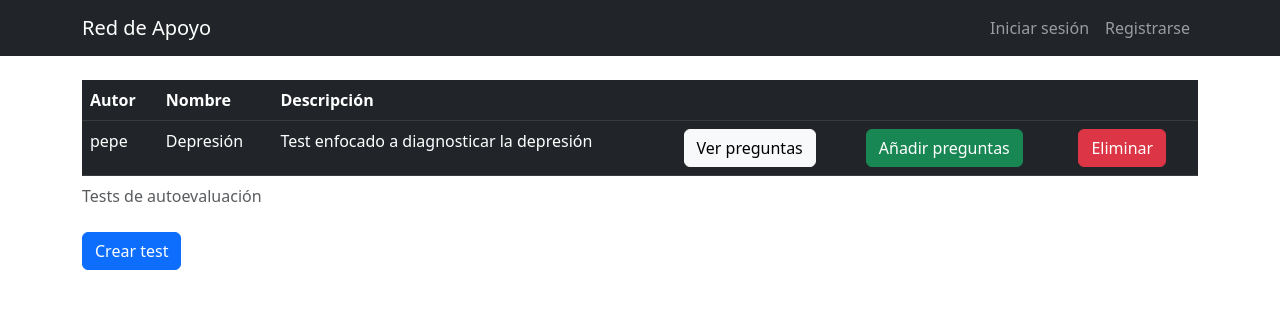
After one commit to nenis11andres/ProyectoAyuda-Andres, a Django app: page /index_tests/ in a window 1280 px wide. The commit adds this page. Shown: the top 309 px of the page. Run offline with Django 4.2, Linux system fonts and the light colour scheme; data comes from the database, SQL or seed files in the repository; both versions use the stored data as it was after the commit.

Commit message:
KAN-8 Templates, views y urls creados >> ¿Respuestas pendientes?

```diff
--- a/RefugioDigital/urls.py
+++ b/RefugioDigital/urls.py
@@ -17,11 +17,19 @@ Including another URLconf
 from django.contrib import admin
 from django.urls import path
 from usuarios_app.views import login_view,registro,logout_view,inicio_view #eliminar inicio_view cuando se cambie
+from tests_app.views import index, crear_test, ver_preguntas, agregar_pregunta, eliminar_test, editar_pregunta, eliminar_pregunta
 
 urlpatterns = [
     path('admin/', admin.site.urls),
     path("registro/", registro, name="registro"),
     path("login/", login_view, name="login"),
     path('logout/', logout_view, name='logout'),
+    path('index_tests/', index, name='index_tests'),
+    path('crear_test/', crear_test, name='crear_test'),
+    path('eliminar_test/<int:pk>', eliminar_test, name='eliminar_test'),
+    path('ver_preguntas/<int:pk>', ver_preguntas, name='ver_preguntas'),
+    path('agregar_pregunta/<int:pk>', agregar_pregunta, name='agregar_pregunta'),
+    path('editar_pregunta/<int:pkPregunta>/<int:pkTest>', editar_pregunta, name='editar_pregunta'),
+    path('eliminar_pregunta/<int:pkPregunta>/<int:pkTest>', eliminar_pregunta, name='eliminar_pregunta'),
 
 ]
--- a/tests_app/models.py
+++ b/tests_app/models.py
@@ -3,7 +3,7 @@ from usuarios_app.models import Usuario
 
 # Create your models here.
 class Test(models.Model):
-    autor = models.ForeignKey(Usuario, on_delete=models.CASCADE, related_name="tests", unique=True, null=False, blank=False)
+    autor = models.ForeignKey(Usuario, on_delete=models.CASCADE, related_name="tests", unique=False, null=False, blank=False)
     nombre = models.CharField(max_length=30, unique=True, null=False, blank=False)
     descripcion = models.CharField(max_length=1000, unique=False, null=True, blank=True)
     fecha_creacion = models.DateTimeField(auto_now_add=True, unique=False, null=False, blank=False)
@@ -11,7 +11,7 @@ class Test(models.Model):
 
 
 class Pregunta(models.Model):
-    test = models.ForeignKey(Test, on_delete=models.CASCADE, related_name="preguntas", null=False, blank=False)
+    test = models.ForeignKey(Test, on_delete=models.CASCADE, related_name="preguntas", unique=False, null=False, blank=False)
     texto = models.CharField(max_length=255, unique=False, null=False, blank=False)
 
 
--- /dev/null
+++ b/tests_app/templates/index_tests.html
@@ -0,0 +1,75 @@
+{% extends 'base.html' %} {% block content %}
+<!DOCTYPE html>
+<html lang="es">
+  <head>
+    <meta charset="UTF-8" />
+    <meta name="viewport" content="width=device-width, initial-scale=1.0" />
+    <title>Tests</title>
+  </head>
+  <body>
+    {% if messages %}
+		<div class="messages">
+		{% for message in messages %}
+			<div class="alert {% if message.tags %}alert-{{ message.tags }}"{% endif %}>
+				{{ message }}
+			</div>
+		{% endfor %}
+		</div>
+	{% endif %}
+    {% if tests %}
+    <table class="table table-dark table-responsive">
+      <caption>
+        Tests de autoevaluación
+      </caption>
+      <thead>
+        <tr>
+          <th>Autor</th>
+          <th>Nombre</th>
+          <th>Descripción</th>
+          <th></th>
+          <th></th>
+          <th></th>
+        </tr>
+      </thead>
+      <tbody>
+        {% for test in tests %}
+        <tr>
+          <td>{{ test.autor }}</td>
+          <td>{{ test.nombre }}</td>
+          <td>{{ test.descripcion }}</td>
+          <td>
+            <a href="{% url 'ver_preguntas' test.id %}" class="btn btn-light"
+              >Ver preguntas</a
+            >
+          </td>
+          <td>
+            <a
+              href="{% url 'agregar_pregunta' test.id %}"
+              class="btn btn-success"
+              >Añadir preguntas</a
+            >
+          </td>
+          <td>
+            <form
+              method="POST"
+              action="{% url 'eliminar_test' test.id %}"
+              onsubmit="return confirm('¿Seguro?')"
+            >
+              {% csrf_token %}
+              <button type="submit" value="borrar" class="btn btn-danger">
+                Eliminar
+              </button>
+            </form>
+          </td>
+        </tr>
+        {% endfor %}
+      </tbody>
+    </table>
+    {% else %}
+    <h2>No hay tests disponibles</h2>
+    {% endif %}
+
+    <a href="{% url 'crear_test' %}" class="btn btn-primary">Crear test</a>
+  </body>
+</html>
+{% endblock %}
--- a/tests_app/views.py
+++ b/tests_app/views.py
@@ -1,3 +1,82 @@
-from django.shortcuts import render
+from django.shortcuts import render, redirect, get_object_or_404
+from .models import Test, Pregunta, Respuesta
+from usuarios_app.models import Usuario
+from .forms import TestForm, PreguntaForm, RespuestaForm
+from django.contrib import messages
+
 
 # Create your views here.
+def index(request):
+    tests = Test.objects.all()
+
+    return render(request, 'index_tests.html', { 'tests': tests })
+
+
+def crear_test(request):
+    test = Test()
+    form = TestForm()
+
+    if request.method == "POST":
+        form = TestForm(request.POST)
+        if form.is_valid():
+            test = form.save(commit=False)
+            test.autor = request.user
+            test.save()
+            messages.success(request, 'El test ha sido creado correctamente.')
+            return redirect('index_tests')
+
+    return render(request, 'crear_test.html', { 'form': form })
+
+
+def ver_preguntas(request, pk):
+    test = get_object_or_404(Test, pk=pk)
+    preguntas = test.preguntas.all()
+
+    return render(request, 'ver_preguntas.html', { 'preguntas': preguntas, 'test': test })
+
+
+def agregar_pregunta(request, pk):
+    test = get_object_or_404(Test, pk=pk)
+    form = PreguntaForm()
+
+    if request.method == "POST":
+        form = PreguntaForm(request.POST)
+        if form.is_valid():
+            pregunta = form.save(commit=False)
+            pregunta.test = test
+            pregunta.save()
+            messages.success(request, 'La pregunta ha sido agregada correctamente.')
+            return redirect('index_tests')
+
+    return render(request, 'agregar_pregunta.html', { 'form': form })
+
+
+def eliminar_test(request, pk):
+    test = get_object_or_404(Test, pk=pk)
+    test.delete()
+    messages.warning(request, 'El test ha sido eliminado correctamente.')
+
+    return redirect('index_tests')
+
+
+def editar_pregunta(request, pkPregunta, pkTest):
+    test = get_object_or_404(Test, pk=pkTest)
+    pregunta = get_object_or_404(Pregunta, pk=pkPregunta)
+    form = PreguntaForm()
+
+    if request.method == "POST":
+        form = PreguntaForm(request.POST, instance=pregunta)
+        if form.is_valid():
+            pregunta.save()
+            messages.info(request, 'La pregunta ha sido editada correctamente.')
+            return redirect('ver_preguntas', pkTest)
+
+    return render(request, 'editar_pregunta.html', { 'form': form })
+
+
+def eliminar_pregunta(request, pkPregunta, pkTest):
+    pregunta = get_object_or_404(Pregunta, pk=pkPregunta)
+    pregunta.delete()
+    messages.warning(request, 'La pregunta ha sido eliminada correctamente.')
+
+    return redirect('ver_preguntas', pkTest)
--- a/usuarios_app/templates/base.html
+++ b/usuarios_app/templates/base.html
@@ -18,7 +18,7 @@
                     {% if user.is_authenticated %}
                         <li class="nav-item"><a class="nav-link" href="#">Foro</a></li>
                         <li class="nav-item"><a class="nav-link" href="#">Chat</a></li>
-                        <li class="nav-item"><a class="nav-link" href="#">Tests</a></li>
+                        <li class="nav-item"><a class="nav-link" href="{% url 'index_tests' %}">Tests</a></li>
                         <li class="nav-item"><a class="nav-link btn btn-danger text-white" href="/logout">Salir</a></li>
                     {% else %}
                         <li class="nav-item"><a class="nav-link" href="/login">Iniciar sesión</a></li>
```
Also changed, not shown: tests_app/templates/agregar_pregunta.html (added, +17 -0 lines), tests_app/templates/crear_test.html (added, +17 -0 lines), tests_app/templates/editar_pregunta.html (added, +17 -0 lines), tests_app/templates/ver_preguntas.html (added, +66 -0 lines), db.sqlite3, tests_app/migrations/0002_alter_test_autor.py (added).
